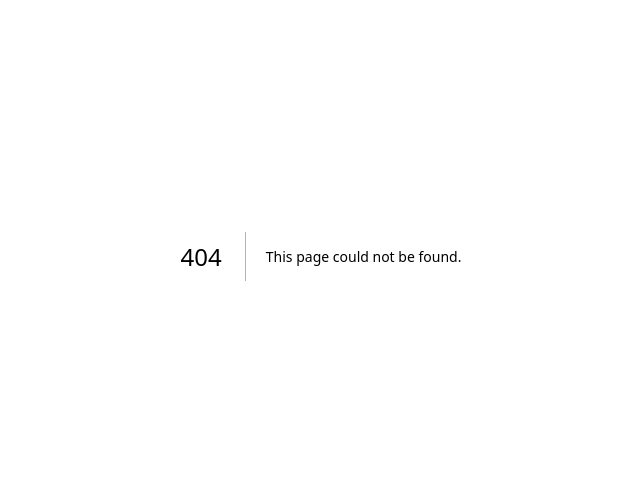
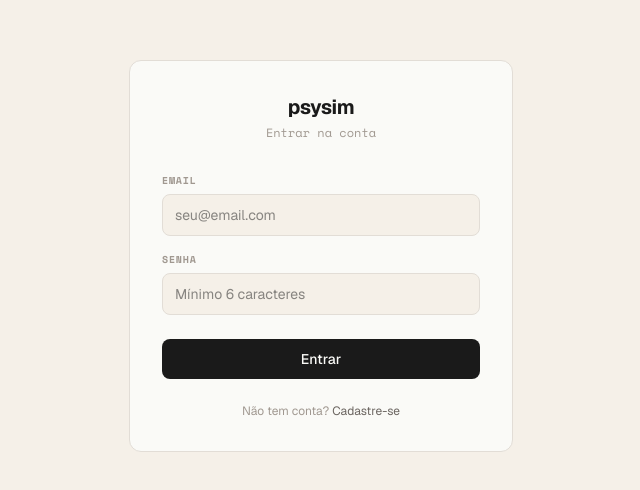
Before and after one commit to victorvignal/psysimCC, a Next.js app in the folder frontend/: page /login in a window 1280 px wide. Before the commit this address had no page. Shown: the part 144-634 px from the top of the page, without its empty margins (319-959 px from the left). Built offline with nearby package versions, Linux system fonts and the light colour scheme.

Commit message:
feat: add login and register pages with Supabase Auth

```diff
--- /dev/null
+++ b/frontend/app/login/page.tsx
@@ -0,0 +1,5 @@
+import AuthForm from "@/components/AuthForm";
+
+export default function LoginPage() {
+  return <AuthForm mode="login" />;
+}
--- /dev/null
+++ b/frontend/app/register/page.tsx
@@ -0,0 +1,5 @@
+import AuthForm from "@/components/AuthForm";
+
+export default function RegisterPage() {
+  return <AuthForm mode="register" />;
+}
--- /dev/null
+++ b/frontend/components/AuthForm.tsx
@@ -0,0 +1,156 @@
+"use client";
+
+import { useState } from "react";
+import { useRouter } from "next/navigation";
+import { createClient } from "@/lib/supabase";
+
+export default function AuthForm({ mode }: { mode: "login" | "register" }) {
+  const router = useRouter();
+  const [email, setEmail] = useState("");
+  const [password, setPassword] = useState("");
+  const [name, setName] = useState("");
+  const [error, setError] = useState<string | null>(null);
+  const [loading, setLoading] = useState(false);
+
+  async function handleSubmit(e: React.FormEvent) {
+    e.preventDefault();
+    setError(null);
+    setLoading(true);
+
+    const supabase = createClient();
+
+    try {
+      if (mode === "login") {
+        const { error } = await supabase.auth.signInWithPassword({ email, password });
+        if (error) throw error;
+      } else {
+        const { error } = await supabase.auth.signUp({
+          email,
+          password,
+          options: { data: { name } },
+        });
+        if (error) throw error;
+      }
+      router.push("/");
+      router.refresh();
+    } catch (err: unknown) {
+      const msg = err instanceof Error ? err.message : "Erro desconhecido";
+      setError(msg);
+    } finally {
+      setLoading(false);
+    }
+  }
+
+  return (
+    <div
+      className="min-h-screen flex items-center justify-center px-4"
+      style={{ background: "var(--bg)" }}
+    >
+      <div
+        className="w-full max-w-sm rounded-xl p-8"
+        style={{ background: "var(--surface)", border: "1px solid var(--border)" }}
+      >
+        <div className="mb-8 text-center">
+          <span className="font-bold text-xl tracking-tight" style={{ color: "var(--text)" }}>
+            psysim
+          </span>
+          <p className="text-xs font-mono mt-1" style={{ color: "var(--text-faint)" }}>
+            {mode === "login" ? "Entrar na conta" : "Criar conta"}
+          </p>
+        </div>
+
+        <form onSubmit={handleSubmit} className="flex flex-col gap-4">
+          {mode === "register" && (
+            <div className="flex flex-col gap-1.5">
+              <label className="label">Nome</label>
+              <input
+                type="text"
+                value={name}
+                onChange={(e) => setName(e.target.value)}
+                placeholder="Seu nome"
+                required
+                className="rounded-lg px-3 py-2.5 text-sm outline-none"
+                style={{
+                  background: "var(--bg)",
+                  border: "1px solid var(--border)",
+                  color: "var(--text)",
+                }}
+              />
+            </div>
+          )}
+
+          <div className="flex flex-col gap-1.5">
+            <label className="label">Email</label>
+            <input
+              type="email"
+              value={email}
+              onChange={(e) => setEmail(e.target.value)}
+              placeholder="seu@email.com"
+              required
+              className="rounded-lg px-3 py-2.5 text-sm outline-none"
+              style={{
+                background: "var(--bg)",
+                border: "1px solid var(--border)",
+                color: "var(--text)",
+              }}
+            />
+          </div>
+
+          <div className="flex flex-col gap-1.5">
+            <label className="label">Senha</label>
+            <input
+              type="password"
+              value={password}
+              onChange={(e) => setPassword(e.target.value)}
+              placeholder="Mínimo 6 caracteres"
+              required
+              minLength={6}
+              className="rounded-lg px-3 py-2.5 text-sm outline-none"
+              style={{
+                background: "var(--bg)",
+                border: "1px solid var(--border)",
+                color: "var(--text)",
+              }}
+            />
+          </div>
+
+          {error && (
+            <p
+              className="text-xs rounded-lg px-3 py-2"
+              style={{ background: "var(--red-bg)", color: "var(--red-fg)" }}
+            >
+              {error}
+            </p>
+          )}
+
+          <button
+            type="submit"
+            disabled={loading}
+            className="mt-2 py-2.5 rounded-lg text-sm font-medium transition-opacity disabled:opacity-40"
+            style={{ background: "var(--nav-bg)", color: "var(--nav-text)" }}
+          >
+            {loading ? "Aguarde..." : mode === "login" ? "Entrar" : "Criar conta"}
+          </button>
+        </form>
+
+        <p className="text-center text-xs mt-6" style={{ color: "var(--text-faint)" }}>
+          {mode === "login" ? (
+            <>
+              Não tem conta?{" "}
+              <a href="/register" style={{ color: "var(--text-muted)" }}>
+                Cadastre-se
+              </a>
+            </>
+          ) : (
+            <>
+              Já tem conta?{" "}
+              <a href="/login" style={{ color: "var(--text-muted)" }}>
+                Entrar
+              </a>
+            </>
+          )}
+        </p>
+      </div>
+    </div>
+  );
+}
```
